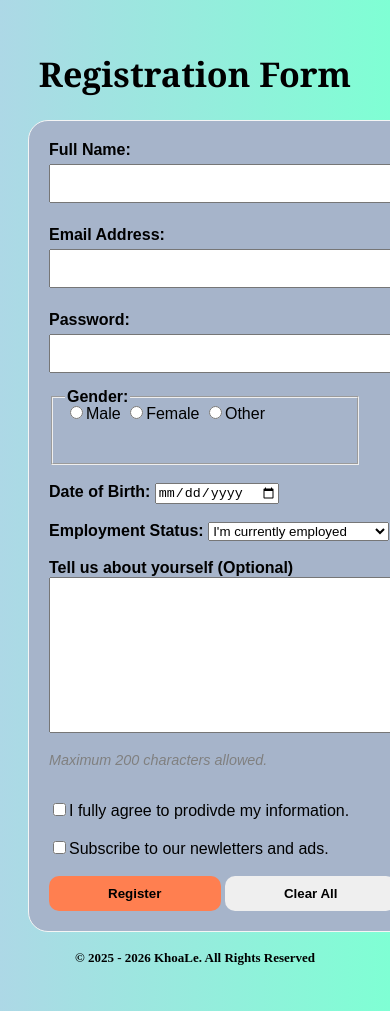
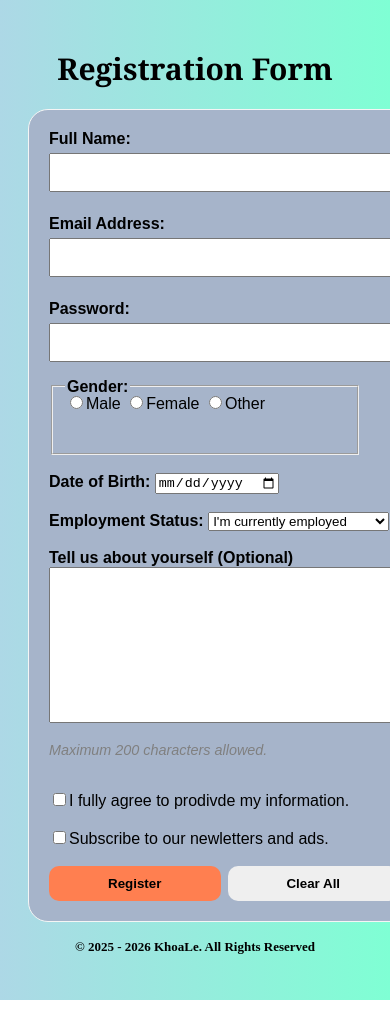
Before and after one commit to benjaminkle/lab-css-fundamentals, a plain HTML site: page index.html in a window 390 px wide. Shown: the top 1011 px of the page. Drawn offline with Linux system fonts and the light colour scheme.

Commit message:
Update style.css

```diff
--- a/style.css
+++ b/style.css
@@ -1,20 +1,18 @@
 h1 {
   color: black;
-    font-size: 34px;
-    font-family: Georgia, 'Times New Roman', Times, serif;
+  font-size: clamp(30px, 4vw, 34px);
+  font-family: Georgia, "Times New Roman", Times, serif;
   text-align: center;
 }
-
 
 body {
   font-family: Arial, Helvetica, sans-serif;
   background: linear-gradient(to right, lightblue, aquamarine);
   margin: 80;
   padding: 20px;
-
 }
 
-form {
+.form {
   background-color: rgb(166, 180, 202);
   padding: 20px;
   border: 1px solid whitesmoke;
@@ -43,9 +41,14 @@ label[for="password"] {
   font-weight: 600;
   line-height: 1px;
 }
-
+.button-group {
+  display: flex;
+  gap: 2%;
+  width: 100%;
+  flex-wrap: wrap;
+}
 button {
-    flex:1;
+  flex: 1;
   padding: 10px;
   font-weight: 600;
   border: none;
@@ -67,7 +70,7 @@ button[type="reset"]:hover {
 }
 
 footer {
-    font-family: 'Times New Roman', Times, serif;
+  font-family: "Times New Roman", Times, serif;
   font-size: small;
   text-align: center;
 }
```
Lines whose indentation alone changed are shown as unchanged.
